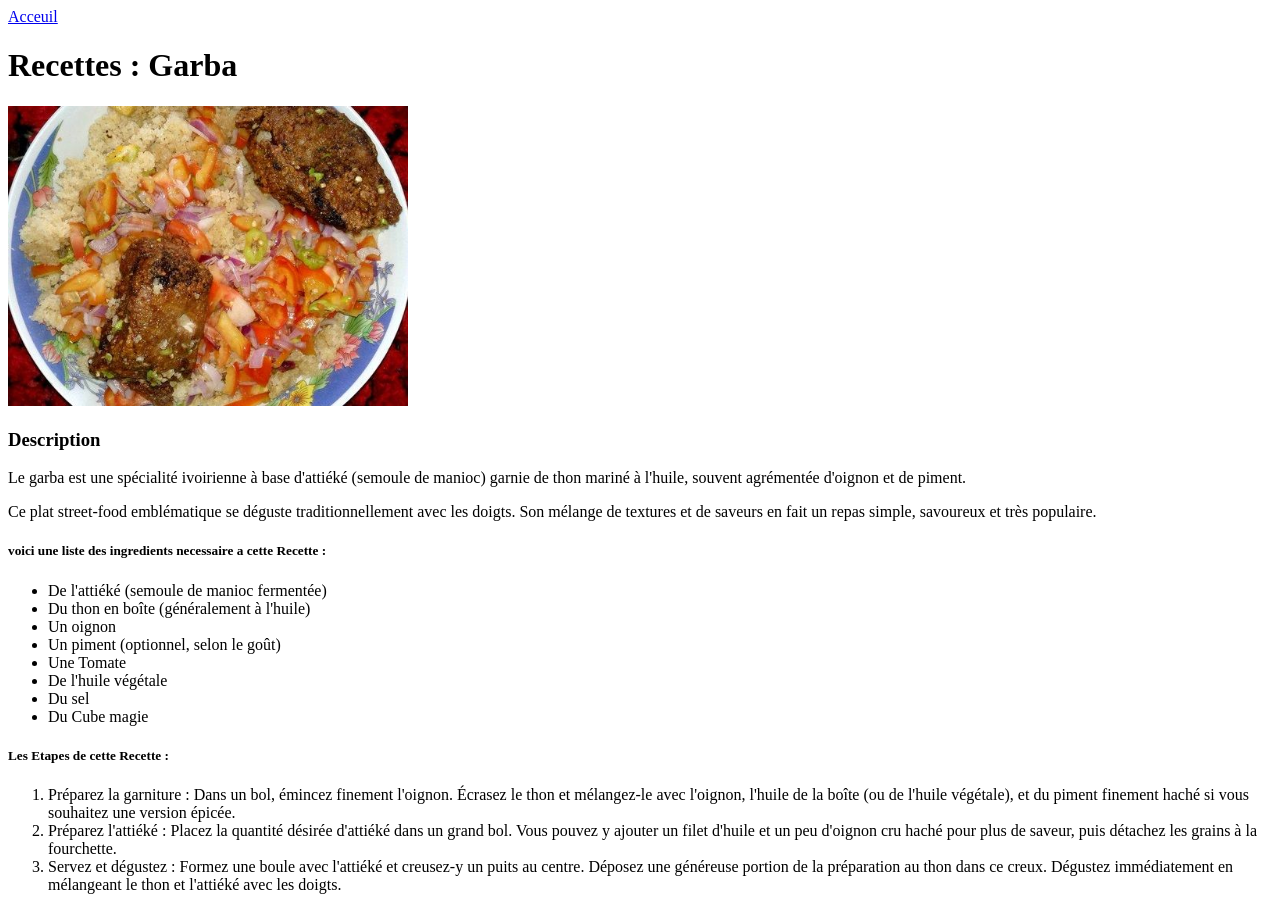
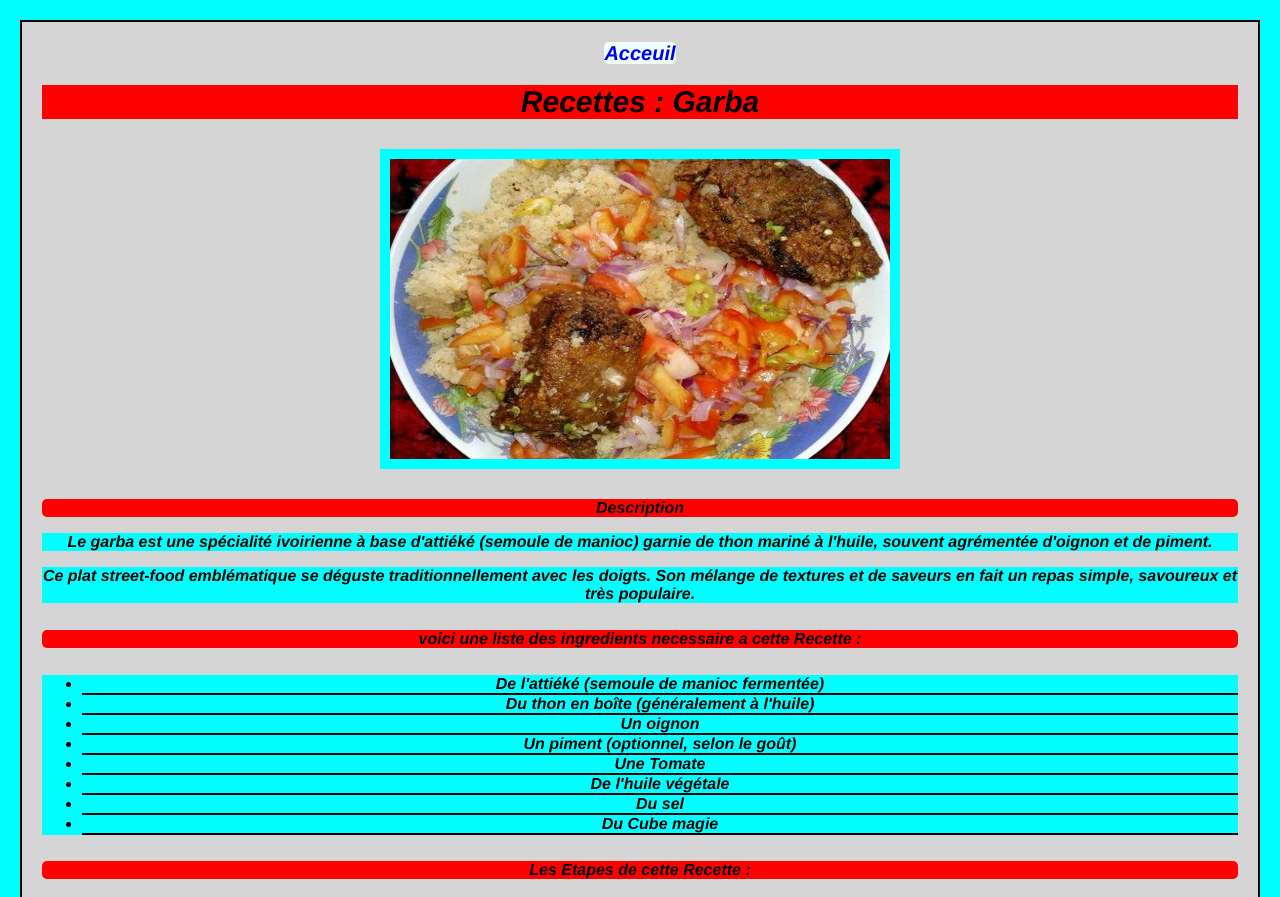
Before and after one commit to Jackson-git-lab/odin-recettes, a plain HTML site: page recettes/garba.html in a window 1280 px wide. Shown: the top 897 px of the page. Drawn offline with Linux system fonts and the light colour scheme.

Commit message:
mise en place de notre premier fichier css

```diff
--- a/recettes/garba.html
+++ b/recettes/garba.html
@@ -3,6 +3,7 @@
     <head>
         <meta charset="UTF-8">
         <title>Page Garba</title>
+        <link href="../styles.css" rel="stylesheet">
     </head>
     <body>
         <a href="../index.html">Acceuil</a>
--- /dev/null
+++ b/styles.css
@@ -0,0 +1,47 @@
+*{
+    background-color: aqua;
+    font-size: medium;
+    font-family: 'Franklin Gothic Medium', 'Arial Narrow', Arial, sans-serif;
+}
+body{
+    display: block;
+    background-color: rgb(214, 213, 213);
+    text-align: center;
+    margin: 20px;
+    padding: 20px;
+    font-style: italic;
+    font-weight: bold;
+    border: 2px  solid black;
+}
+h1{
+    background-color: red;
+    text-align: center;
+    font-size: 30px;
+
+}
+a{
+  text-align: center;
+  text-decoration: none;
+  border-radius: 5px;
+  background-color: azure;
+  font-size: 20px;
+
+
+}
+
+li{
+   border-bottom: 2px solid black;
+
+}
+h3,
+h5{
+    background-color: red;
+    border-radius: 5px;
+}
+img{
+    display:inline-block;
+    margin: 10px;
+    padding: 10px;
+    height: 300px;
+    width: 500px;
+}
```
Also changed, not shown: index.html (+1 -0 lines), recettes/salade.html (+1 -0 lines), recettes/tchaip.html (+1 -0 lines).
